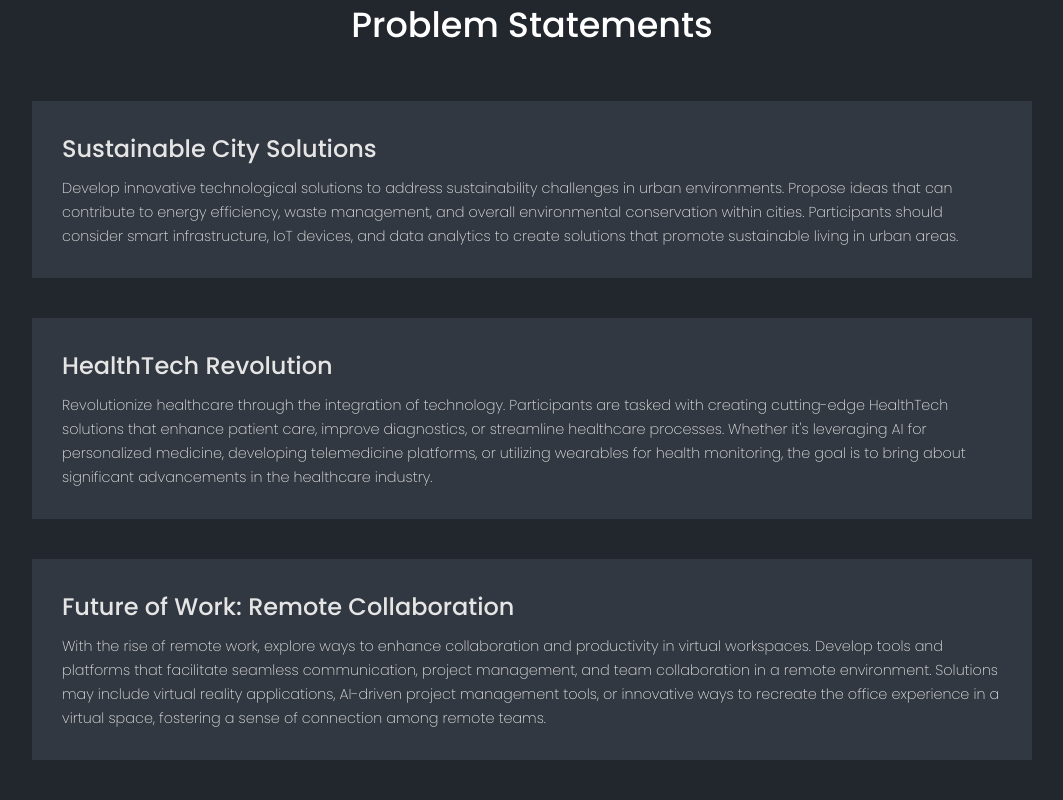
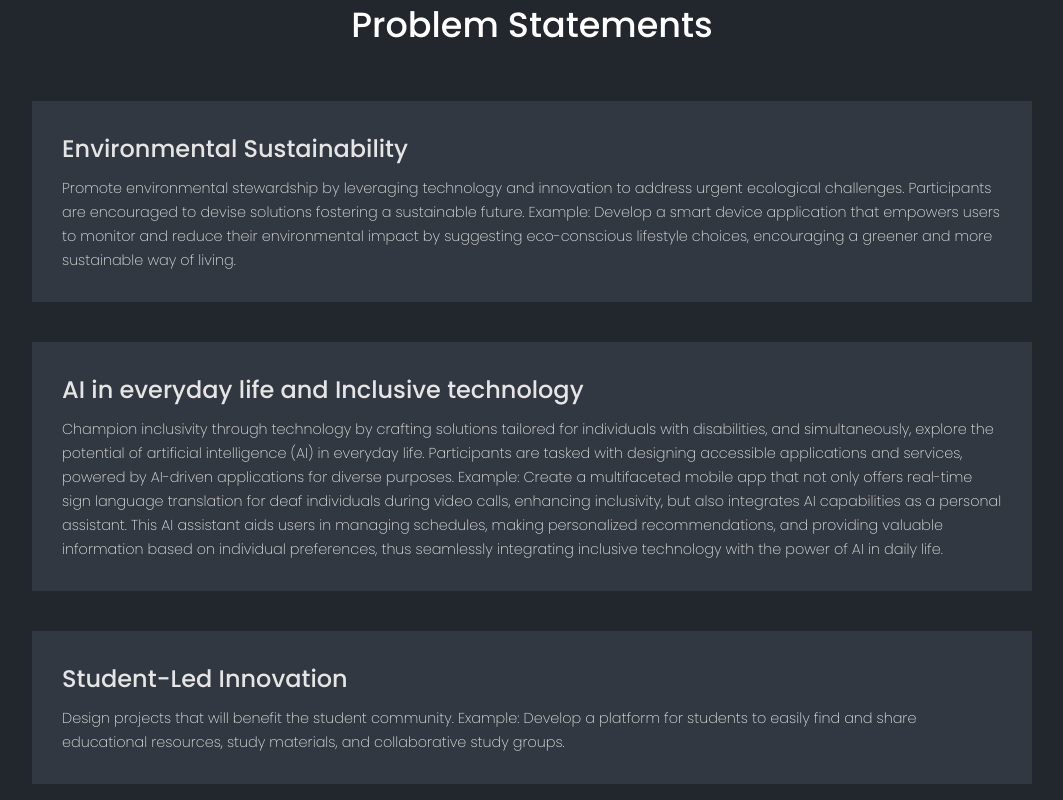
Before and after one commit to GDSC-Jadavpur-University/BitNBuild, a React (Create React App) app: page / in a window 1280 px wide. Shown: the part 2700-3500 px from the top of the page, without its empty margins (108-1171 px from the left). Built offline with nearby package versions, Linux system fonts and the light colour scheme; the HTML template or start-up script is replaced by a standard one; a web font is replaced by a local one.

Commit message:
Final touch

```diff
--- a/src/Screens/Landing.js
+++ b/src/Screens/Landing.js
@@ -10,7 +10,7 @@ const Landing = () => {
       <Navbar>
         <img className="logo" src="https://gdsc-ju.vercel.app/_next/image?url=%2Fgdsc.png&w=828&q=75" alt="" />
         <div className="right-links">
-          <a href="/">Register on Unstop</a>
+          <a href="https://unstop.com/p/bit-n-build-international-hackathon-google-developer-student-clubs-crce-863579">Register on Unstop</a>
           <a href="/">Event Timeline</a>
           <a href="/">Problem Statements</a>
           {/* <a href="/">Leaderboard</a> */}
@@ -27,7 +27,7 @@ const Landing = () => {
           </h3>
           <h1>Bit-N-Build <br /> State Level Hackathon</h1>
           <p>28th Jan - 2nd Feb, Online Hackathon</p>
-          <a href="/" className="reg-btn">
+          <a href="https://unstop.com/p/bit-n-build-international-hackathon-google-developer-student-clubs-crce-863579" className="reg-btn">
             {/* <img src="https://d8it4huxumps7.cloudfront.net/uploads/images/unstop/branding-guidelines/icon/unstop-icon-800x800.png" alt="" /> */}
             <div className="text">Register on Unstop</div>
             <CallMadeIcon />
@@ -39,7 +39,7 @@ const Landing = () => {
             GDSC Jadavpur University, presents
           </h3>
           <h1>Bit-N-Build <br /> State Level Hackathon</h1>
-          <p>28th Jan - 2nd Feb, Online Hackathon</p>
+          <p>25th Jan - 4th Feb, Online Hackathon</p>
           <a href="/" className="reg-btn">
             {/* <img src="https://d8it4huxumps7.cloudfront.net/uploads/images/unstop/branding-guidelines/icon/unstop-icon-800x800.png" alt="" /> */}
             <div className="text">Register on Unstop</div>
@@ -100,16 +100,19 @@ const Landing = () => {
           <h2>Problem Statements</h2>
           <div className="problem-statements-container">
             <div className="problem-statement">
-              <h3>Sustainable City Solutions</h3>
-              <div className="desc">Develop innovative technological solutions to address sustainability challenges in urban environments. Propose ideas that can contribute to energy efficiency, waste management, and overall environmental conservation within cities. Participants should consider smart infrastructure, IoT devices, and data analytics to create solutions that promote sustainable living in urban areas.</div>
+              <h3>Environmental Sustainability</h3>
+              <div className="desc">Promote environmental stewardship by leveraging technology and innovation to address urgent ecological challenges. Participants are encouraged to devise solutions fostering a sustainable future.
+Example: Develop a smart device application that empowers users to monitor and reduce their environmental impact by suggesting eco-conscious lifestyle choices, encouraging a greener and more sustainable way of living.</div>
             </div>
             <div className="problem-statement">
-              <h3>HealthTech Revolution</h3>
-              <div className="desc">Revolutionize healthcare through the integration of technology. Participants are tasked with creating cutting-edge HealthTech solutions that enhance patient care, improve diagnostics, or streamline healthcare processes. Whether it's leveraging AI for personalized medicine, developing telemedicine platforms, or utilizing wearables for health monitoring, the goal is to bring about significant advancements in the healthcare industry.</div>
+              <h3>AI in everyday life and Inclusive technology</h3>
+              <div className="desc">Champion inclusivity through technology by crafting solutions tailored for individuals with disabilities, and simultaneously, explore the potential of artificial intelligence (AI) in everyday life. Participants are tasked with designing accessible applications and services, powered by  AI-driven applications for diverse purposes.
+Example: Create a multifaceted mobile app that not only offers real-time sign language translation for deaf individuals during video calls, enhancing inclusivity, but also integrates AI capabilities as a personal assistant. This AI assistant aids users in managing schedules, making personalized recommendations, and providing valuable information based on individual preferences, thus seamlessly integrating inclusive technology with the power of AI in daily life.</div>
             </div>
             <div className="problem-statement">
-              <h3>Future of Work: Remote Collaboration</h3>
-              <div className="desc">With the rise of remote work, explore ways to enhance collaboration and productivity in virtual workspaces. Develop tools and platforms that facilitate seamless communication, project management, and team collaboration in a remote environment. Solutions may include virtual reality applications, AI-driven project management tools, or innovative ways to recreate the office experience in a virtual space, fostering a sense of connection among remote teams.</div>
+              <h3>Student-Led Innovation</h3>
+              <div className="desc">Design projects that will benefit the student community.
+Example: Develop a platform for students to easily find and share educational resources, study materials, and collaborative study groups.</div>
             </div>
           </div>
         </div>
```
Also changed, not shown: 1 other file (tests, documents, lock files or other folders).
